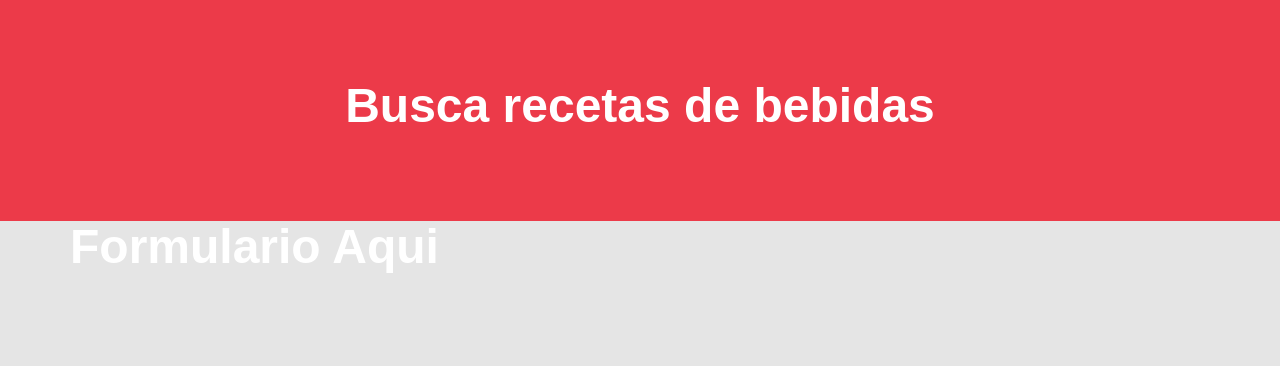
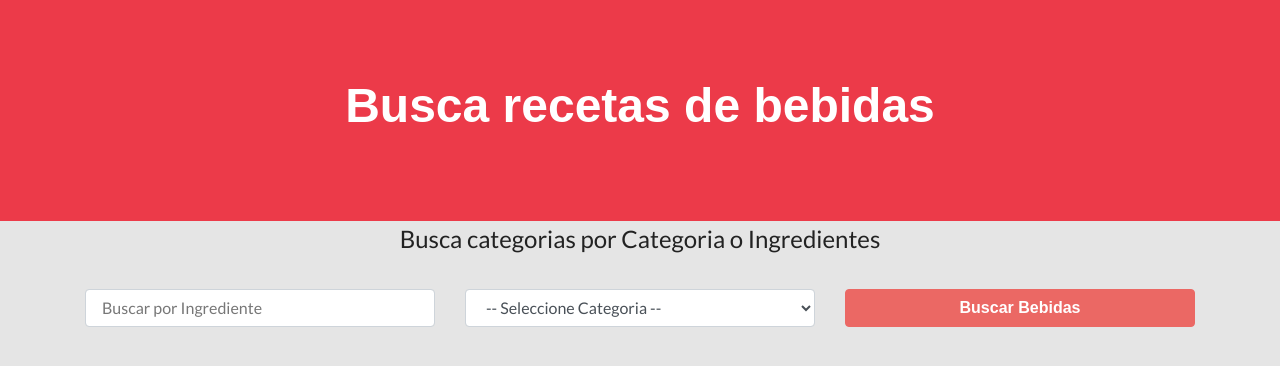
Before and after one commit to rparias/react-bebidas, a React (Create React App) app: page / in a window 1280 px wide. Shown: the top 366 px of the page. Built offline with nearby package versions, Linux system fonts and the light colour scheme; a web font is replaced by a local one.

Commit message:
Starts working with Formulario

```diff
--- a/src/components/Formulario.js
+++ b/src/components/Formulario.js
@@ -2,9 +2,33 @@ import React from 'react';
 
 const Formulario = () => {
   return (
-    <div>
-      <h1>Formulario Aqui</h1>
-    </div>
+    <form action="submit" className="col-12">
+      <fieldset className="text-center">
+        <legend>Busca categorias por Categoria o Ingredientes</legend>
+      </fieldset>
+      <div className="row mt-4">
+        <div className="col-md-4">
+          <input
+            type="text"
+            name="nombre"
+            className="form-control"
+            placeholder="Buscar por Ingrediente"
+          />
+        </div>
+        <div className="col-md-4">
+          <select name="categoria" id="categoria" className="form-control">
+            <option value="">-- Seleccione Categoria --</option>
+          </select>
+        </div>
+        <div className="col-md-4">
+          <input
+            type="submit"
+            className="btn btn-block btn-primary"
+            value="Buscar Bebidas"
+          />
+        </div>
+      </div>
+    </form>
   );
 };
 
```
